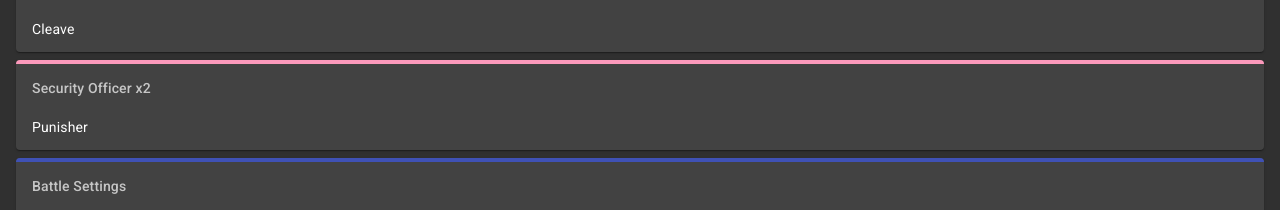
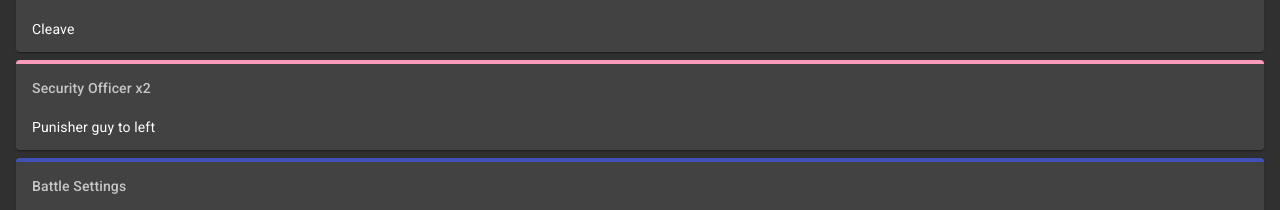
Before and after one commit to fhelwanger/ff7r-speedrun-notes, a React (Create React App) app: page / in a window 1280 px wide. Shown: the part 4182-4392 px from the top of the page. Built offline with nearby package versions, Linux system fonts and the light colour scheme.

Commit message:
Update Chapter1.tsx

```diff
--- a/src/routes/any-nmg-normal/Chapter1.tsx
+++ b/src/routes/any-nmg-normal/Chapter1.tsx
@@ -12,7 +12,7 @@ function Chapter1() {
   return (
     <Chapter number={1}>
       <Encounter enemies="Security Officer x2" instructions={["Cleave"]} />
-      <Encounter enemies="Security Officer x2" instructions={["Punisher"]} />
+      <Encounter enemies="Security Officer x2" instructions={["Punisher guy to left"]} />
       <Menu>
         <BattleSettings
           characters={[
```
